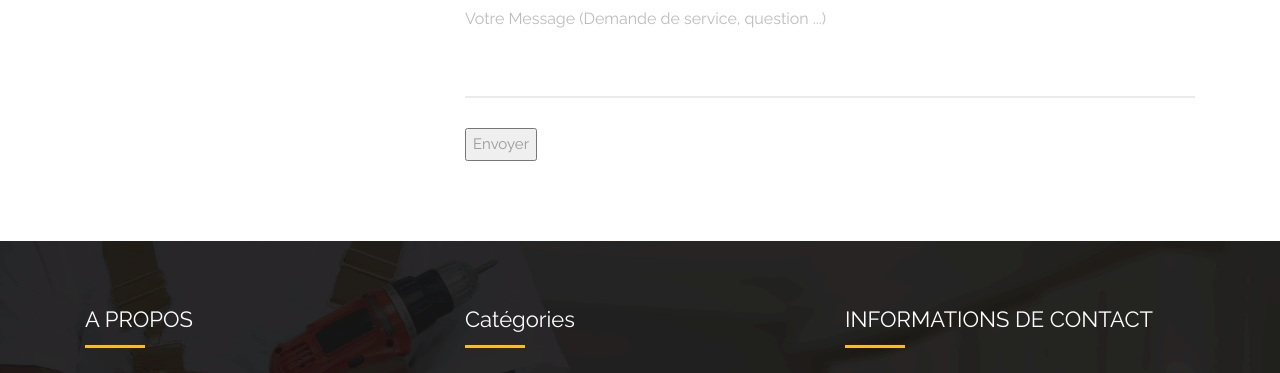
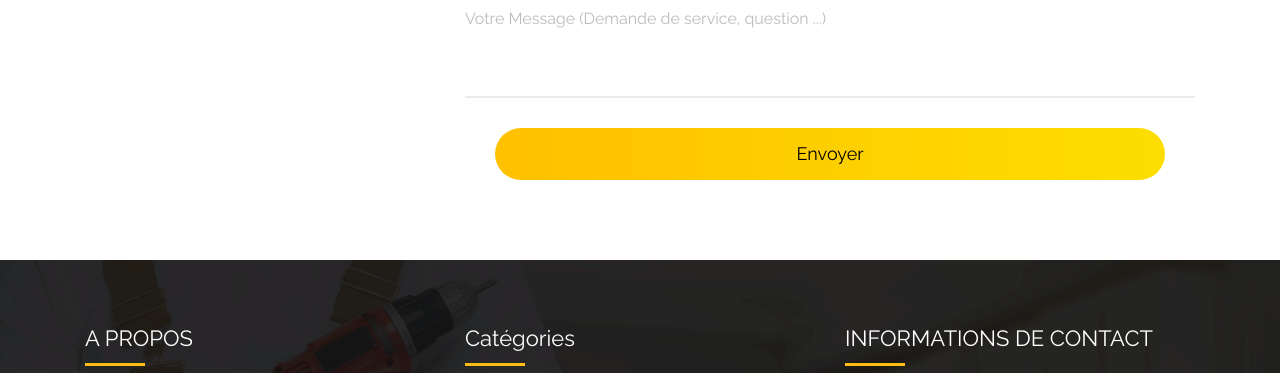
Before and after one commit to MrSim20223/Late-Nour-sarl-Website, a plain HTML site: page index.html in a window 1280 px wide. Shown: the part 6824-7197 px from the top of the page. Drawn offline with Linux system fonts and the light colour scheme.

Commit message:
Initial Commit

```diff
--- a/index.html
+++ b/index.html
@@ -574,11 +574,14 @@
 
     <label for="complaint">Massage</label>
     <textarea rows="12" name="Message" id="complaint" class="form-control" placeholder="Votre Message (Demande de service, question ...)" required=""></textarea>
-    <input type="hidden" name="_subject" id="email-subject" class="submit-btn" value="Complaint Form Submission">
+
+         <div class="col-lg-12 col-md-12 col-sm-12 col-xs-12 text-center">
+            <div class="col-lg-12 col-md-12 col-sm-12 col-xs-12 text-center">
+                <button type="submit" name="_subject" value="SEND" id="submit" class="btn btn-light btn-radius btn-brd grd1 btn-block">Envoyer</button>
+            </div>
+    </div>
                 </fieldset>
-                        <input type="submit" value="Envoyer">
             </form>
-
                </div>
                <!-- end col -->
             </div>
```
Also changed, not shown: images/loaders/loader-building2.gif (added), 3 other files.
